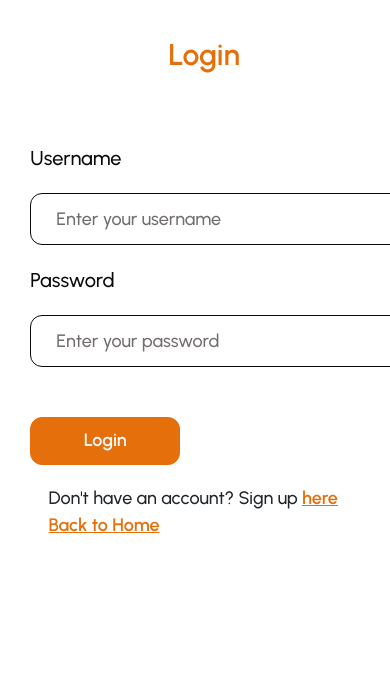
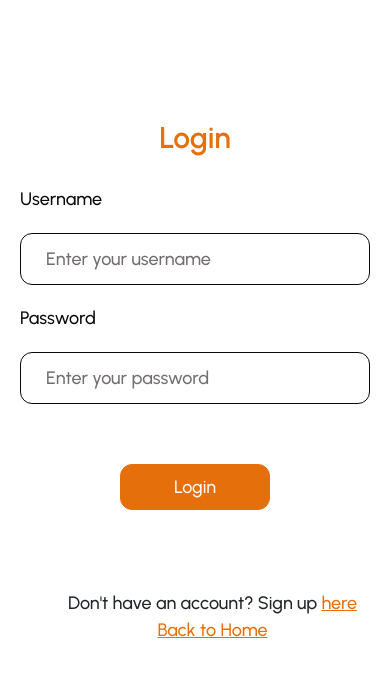
Before and after one commit to Thoobi/Findmyrecipe, a React (Vite) app: page /login in a window 390 px wide. Shown: the top 676 px of the page. Built offline with nearby package versions, Linux system fonts and the light colour scheme.

Commit message:
allow fix

```diff
--- a/src/Home.css
+++ b/src/Home.css
@@ -116,7 +116,7 @@
     font-weight: 900;
     font-size: 11rem;
     text-align: center;
-    color: #9f9f9f86;
+    color: #0a0a0aa4;
     animation: bounce 8s infinite;
 }
 
@@ -136,14 +136,14 @@
 {
     margin-top: -60px;
     margin-left: 402px;
-    filter: blur(2px);
+    /* filter: blur(2px); */
 }
 
 #cabbage4
 {
     margin-top: 90px;
     margin-right: 600px;
-    filter: blur(2px);
+    /* filter: blur(2px); */
 }
 
 #pepper4
@@ -359,8 +359,8 @@
     #find
     {
         font-family: "Urbanist", sans-serif;
-        color: #9F9F9F;
-        opacity: 50%;
+        color: #0a0a0aa4;
+        /* opacity: 50%; */
         font-size: 122px;
         font-weight: 900;
         text-align: center;
@@ -372,9 +372,9 @@
     #find1
     {
         font-family: "Urbanist", sans-serif;
-        color: #9F9F9F;
+        color: #0a0a0aa4;
         font-size: 122px;
-        opacity: 50%;
+        /* opacity: 50%; */
         font-weight: 900;
         text-align: center;
         margin-bottom: 0;
--- a/src/Login.jsx
+++ b/src/Login.jsx
@@ -30,8 +30,8 @@ const Login = ({ onLogin }) => {
         <img className="login-img" src={loginimage} alt="" />
       </div>
       <div className="form">
+      <h2 className="login-text">Login</h2>
         <form onSubmit={handleSubmit}>
-          <h2>Login</h2>
           <label htmlFor="">Username</label>
           <input
             type="text"
--- a/src/Register.jsx
+++ b/src/Register.jsx
@@ -83,7 +83,7 @@ const Register = ({ onSignup }) => {
             required
           />
 
-          <button type="submit" className="signup-btn">
+          <button type="submit" className="signup-btn" id="sign-up">
             Sign Up
           </button>
         </form>
--- a/src/Search.jsx
+++ b/src/Search.jsx
@@ -68,8 +68,8 @@ function Search()
         };
 
         const handleReload = () => {
-            searchResults = "";
-            navigate('/search', { replace: true });
+            window.location.reload()
+            setSearchResults = ("");
         };
 
 
@@ -92,7 +92,7 @@ function Search()
                             </a>
                             <ul class="navbar-nav" id='lit'>
                                 <li class="nav-item">
-                                    <a class="nav-link Active" aria-current="page" href="#" onClick={handleReload}><IoIosHome className='home' /></a>
+                                    <a class="nav-link" href="#" onClick={handleReload}><IoIosHome className='home' /></a>
                                 </li>
                                 <li class="nav-item">
                                     <a class="nav-link" href="#" onClick={handleLogoutClick}><IoLogOutSharp className='home' /></a>
@@ -104,7 +104,7 @@ function Search()
 
                 <ul class="d-none" className={`mobile-menu ${isMenuVisible ? 'show' : ''}`}>
                             <li className="nav-item">
-                                <a className="nav-link Active" aria-current="page" href="#" onClick={handleReload}><IoIosHome className='home' /></a>
+                                <a className="nav-link" href="#" onClick={handleReload}><IoIosHome className='home' /></a>
                             </li>
                             <li className="nav-item">
                                 <a className="nav-link" href="#" onClick={handleLogoutClick}><IoLogOutSharp className='home' /></a>
--- a/src/login.css
+++ b/src/login.css
@@ -22,7 +22,7 @@
    gap: 20px;
 }
 
-.form h2{
+.login-text{
    color: #E5700B;
    font-size: 30px;
    font-weight: 600;
@@ -38,7 +38,7 @@
 }
 
 .form input{
-   width: 500px;
+   width: 400px;
    height: 40px;
    padding: 25px;
    border: 1.5px solid #0a0a0a;
@@ -76,37 +76,75 @@
    font-size: 18px;
    padding-left: 10%;
    margin-top: 20px;
+   text-align: center;
 }
 
 .form p > a{
    text-decoration: underline;
    color: #E5700B;
-   font-weight: 600;
+   /* font-weight: 600; */
    text-align: center;
 }
 
 @media (max-width: 991px) {
+
    .container{
       display: flex;
+      justify-content: center;
+      align-items: center;
       flex-direction: column;
+      gap: 20px;
    }
 
-   .image-container{
-      display: none;
-      width: 0;
-   }
-
-   .login-img{
+   .img-container{
       display: none;
    }
 
+   .form {
+      display: flex;
+      justify-content: center;
+      align-items: center;
+      flex-direction: column;
+      gap: 30px;
+   }
+
+   .login-text{
+      color: #E5700B;
+      font-size: 30px;
+      font-weight: 600;
+      font-family: "Urbanist", sans-serif;
+      text-align: center;
+      margin-top: 120px;
+      margin-bottom: 0px;
+   }
+
    .form form{
-      padding: 0;
-      margin-top: 10%;
-      margin-left: 5%;
+      padding: 0px;
+      margin-top: 0px;
+      margin-left: 0px;
    }
 
    .form input{
-      width: 380px;
+      width: 350px;
+   }
+
+   .form label{
+      font-family: "Urbanist", sans-serif;
+      color: #0a0a0a;
+      font-size: 18px;
+   }
+
+   .form input::placeholder{
+      font-family: "Urbanist", sans-serif;
+      color: #736e6e;
+      font-size: 18px;
+   }
+
+   .login-btn{
+      font-family: "Urbanist", sans-serif;
+      padding: 22px 15px;
+      font-size: 18px;
+      font-weight: 500;
+      margin: 40px auto 30px auto;
    }
 }
--- a/src/register.css
+++ b/src/register.css
@@ -85,27 +85,55 @@
 }
 
 @media (max-width: 991px) {
-   .container{
+   .main-container{
       display: flex;
       flex-direction: column;
    }
 
-   .img-container{
-      display: none;
-      width: 0;
-   }
-
-   .signup-image{
+   .image-container{
       display: none;
    }
 
    .signup-form{
-      /* padding: 0; */
+      display: flex;
+      justify-content: center;
+      align-items: center;
       margin-top: 10%;
-      /* margin-left: 10%; */
+      margin-bottom: 0px;
+      padding-top: 0px;
+      padding-left: 0px;
    }
 
    .signup-form input{
-      width: 380px;
+      width: 350px;
+   }
+
+   .signup-form label{
+      font-family: "Urbanist", sans-serif;
+      color: #0a0a0a;
+      font-size: 18px;
+   }
+
+   .signup-form input::placeholder{
+      font-family: "Urbanist", sans-serif;
+      color: #736e6e;
+      font-size: 18px;
+   }
+
+   .signup-btn{
+      font-family: "Urbanist", sans-serif;
+      padding: 22px 15px;
+      font-size: 18px;
+      font-weight: 500;
+      margin: 30px auto 30px auto;
+   }
+
+   .signup-form h2{
+      color: #E5700B;
+      font-size: 30px;
+      font-weight: 600;
+      font-family: "Urbanist", sans-serif;
+      text-align: center;
+      margin-bottom: 0px;
    }
 }
```
Also changed, not shown: 1 other file (tests, documents, lock files or other folders).
